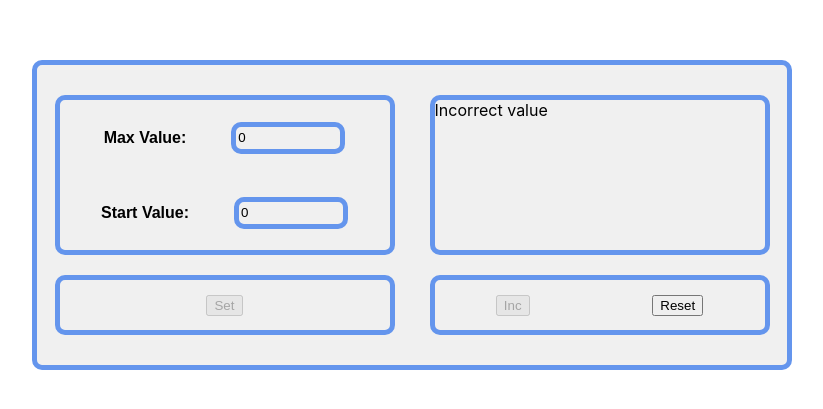
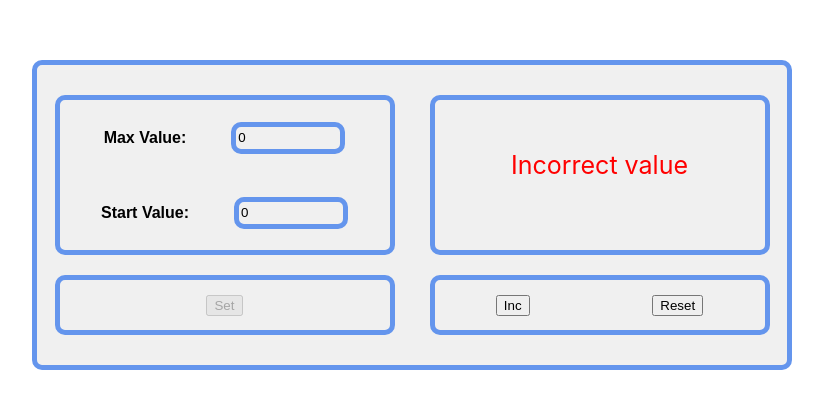
Before and after one commit to AndreyZaytsev90/IT-INC-counter, a React (Create React App) app in the folder counter/: page / in a window 1280 px wide. Shown: the part 185-594 px from the top of the page, without its empty margins (228-1051 px from the left). Built offline with nearby package versions, Linux system fonts and the light colour scheme.

Commit message:
Fixed bugs

```diff
--- a/counter/src/App.tsx
+++ b/counter/src/App.tsx
@@ -7,14 +7,16 @@ import {Settings} from "./components/Settings";
 function App() {
     //// counter
     const [value, setValue] = useState<number>(0)
+
     const incButtonHandler = () => value < maxValue ? setValue(value + 1) : value
     const resetButtonHandler = () => value === maxValue ? setValue(0) : value
+
     ////
 
 
     const [maxValue, setMaxValue] = useState<number>(0)
     const [startValue, setStartValue] = useState<number>(0)
-    const [error, setError] = useState<string>('')
+    const [isDisabled, setIsDisabled] = useState(true)
 
 
     const setButtonHandler = () => {
@@ -22,14 +24,13 @@ function App() {
         if (value != startValue || startValue < maxValue) {
             setValue(startValue)
             setStartValue(startValue)
-            setError('')
+        }
+        if (startValue < 0 || startValue >= maxValue || maxValue < 0) {
+            setIsDisabled(false)
         } else {
-            setError("Incorrect value!")
+            setIsDisabled(true)
         }
 
-        if (startValue < 0 || startValue >= maxValue || maxValue < 0) {
-            setError("Incorrect value!")
-        }
 
     }
 
@@ -43,6 +44,8 @@ function App() {
                         startValue={startValue}
                         setStartValue={setStartValue}
                         setButtonHandler={setButtonHandler}
+                        isDisabled={isDisabled}
+                        setIsDisabled={setIsDisabled}
                     />
                 </div>
                 <div>
@@ -52,7 +55,7 @@ function App() {
                         value={value}
                         incButtonHandler={incButtonHandler}
                         resetButtonHandler={resetButtonHandler}
-                        error={error}
+                        isDisabled={isDisabled}
                     />
                 </div>
             </div>
--- a/counter/src/components/Counter.tsx
+++ b/counter/src/components/Counter.tsx
@@ -9,20 +9,20 @@ type CounterPropsType = {
     value: number
     incButtonHandler: () => void
     resetButtonHandler: () => void
-    error: string
+    isDisabled: boolean
 }
 
 const Counter = (props: CounterPropsType) => {
 
-    const {maxValue, startValue, value, incButtonHandler, resetButtonHandler, error} = props
+    const {maxValue, startValue, value, incButtonHandler, resetButtonHandler, isDisabled} = props
 
     return (
         <div>
-            <Screen maxValue={maxValue} startValue={startValue} value={value} error={error}/>
+            <Screen maxValue={maxValue} startValue={startValue} value={value}  isDisabled={isDisabled}/>
 
             <div className={style.fieldWithButtons}>
 
-                <Button name={"Inc"} callBack={incButtonHandler} isDisabled={value === maxValue}/>
+                <Button name={"Inc"} callBack={incButtonHandler} isDisabled={!isDisabled}/>
                 <Button name={"Reset"} callBack={resetButtonHandler} isDisabled={value < maxValue}/>
 
             </div>
--- a/counter/src/components/Menu.tsx
+++ b/counter/src/components/Menu.tsx
@@ -8,27 +8,21 @@ type MenuPropsType = {
     setMaxValue: (maxValue: number) => void
     startValue: number
     setStartValue: (startValue: number) => void
+    setIsDisabled: (value: boolean) => void
 }
 
-const Menu = ({maxValue, setMaxValue, startValue, setStartValue}: MenuPropsType) => {
+const Menu = ({maxValue, setMaxValue, startValue, setStartValue, setIsDisabled}: MenuPropsType) => {
 
-    /*const [text, setText] = useState<string>('')*/
-    const [errorInput, setErrorInput] = useState<string>('')
+    const showAlertMax = () => alert("Введено значение: " + maxValue)
+    const showAlertStart = () => alert("Введено значение: " + startValue)
 
-    const showAlertMax = () => {
-        if (errorInput) {
-            alert('введите число...')
-        } else {
-            alert(maxValue)
-        }
+    const maxInputHandler = (number: number) => {
+        setMaxValue(number)
+        setIsDisabled(false)
     }
-
-    const showAlertStart = () => {
-        if (errorInput) {
-            alert('введите число...')
-        } else {
-            alert(startValue)
-        }
+    const startInputHandler = (number: number) => {
+        setStartValue(number)
+        setIsDisabled(false)
     }
 
     return (
@@ -36,14 +30,12 @@ const Menu = ({maxValue, setMaxValue, startValue, setStartValue}: MenuPropsType)
 
             <div className={style.values}>
                 <div>Max Value:</div>
-                {/*  <input className={style.input} value={maxValue}  type="number" />*/}
-                <Input value={maxValue} onChangeText={setMaxValue} onEnter={showAlertMax}/>
+                <Input value={maxValue} onChangeText={maxInputHandler} onEnter={showAlertMax}/>
             </div>
 
             <div className={style.values}>
                 <div>Start Value:</div>
-                {/* <input className={style.input} value={startValue}  type="number"/>*/}
-                <Input value={startValue} onChangeText={setStartValue} onEnter={showAlertStart}/>
+                <Input value={startValue} onChangeText={startInputHandler} onEnter={showAlertStart}/>
             </div>
 
         </div>
--- a/counter/src/components/Screen.tsx
+++ b/counter/src/components/Screen.tsx
@@ -6,31 +6,29 @@ type ScreenPropsType = {
     maxValue: number
     startValue: number
     value: number
-    error: string
+    isDisabled: boolean
 
 }
 
-export const Screen = ({maxValue, startValue, value, error}: ScreenPropsType) => {
+export const Screen = ({maxValue, startValue, value, isDisabled}: ScreenPropsType) => {
 
     const falseValue = startValue < 0 || startValue >= maxValue || maxValue < 0
-    const trueValue = value != startValue || startValue < maxValue
+    /*const trueValue = value != startValue || startValue < maxValue*/
 
-    const classError = error ? style.error : style.black
-    const colorNum = value < maxValue ? /*style.black*/classError : style.red
+    const colorNum = value < maxValue ? style.black: style.red
 
+    const message = !isDisabled && !falseValue ? `Enter value and press "Set"` : "Incorrect value"
 
-    const messageError = <div>Incorrect value</div>
-    const message = <div>Enter value and press "Set"</div>
     /*  const classValue = `${style.value} ${colorNum}`
       //const classError = error ? style.error: style.black
       const screen = `${error ? style.error: style.black} ${colorNum}`*/
-
+    console.log(!isDisabled || falseValue)
+    console.log(message)
 
     return (
         <div className={style.counterScreen}>
             {/*<div className={classValue}>{value}</div>
             <div >{startValue >= maxValue? enterValue : value}</div>*/}
-
             {/* {falseValue && falseValue
                 ? <div>Incorrect value!</div>
                 : <div>Enter value and press "Set"</div>}
@@ -38,10 +36,16 @@ export const Screen = ({maxValue, startValue, value, error}: ScreenPropsType) =>
             ? <div>{startValue <= maxValue? startValue: value}</div>
             : <div>{value}</div>}*/}
 
+            {!isDisabled && !falseValue && <div className={style.enterValue}>{message}</div>}
+            {falseValue && <div className={style.error}>{message}</div>}
+            {isDisabled && !falseValue && <div className={colorNum}>{value}</div>}
+
+         {/*   {falseValue && message}
+
             {falseValue
                     ? messageError
                     : trueValue
-                        ? message && <div className={colorNum}>{value}</div> : ''}
+                        ? message && <div className={colorNum}>{value}</div> : ''}*/}
         </div>
     );
 };
--- a/counter/src/components/Settings.tsx
+++ b/counter/src/components/Settings.tsx
@@ -10,10 +10,19 @@ type SettingsPropsType = {
     startValue: number
     setStartValue: (startValue: number) => void
     setButtonHandler: () => void
+    isDisabled: boolean
+    setIsDisabled: (value: boolean) => void
 }
 
-export const Settings = ({maxValue, setMaxValue, startValue, setStartValue, setButtonHandler}: SettingsPropsType) => {
-
+export const Settings = ({
+                             maxValue,
+                             setMaxValue,
+                             startValue,
+                             setStartValue,
+                             setButtonHandler,
+                             isDisabled,
+                             setIsDisabled
+                         }: SettingsPropsType) => {
 
     return (
         <div>
@@ -22,11 +31,13 @@ export const Settings = ({maxValue, setMaxValue, startValue, setStartValue, setB
                 setMaxValue={setMaxValue}
                 startValue={startValue}
                 setStartValue={setStartValue}
+                setIsDisabled={setIsDisabled}
             />
             <div className={style.fieldWithButtons}>
                 <Button name={"Set"}
                         callBack={setButtonHandler}
-                        isDisabled={(startValue < 0 || startValue >= maxValue || maxValue < 0)}></Button>
+                    /*isDisabled={(startValue < 0 || startValue >= maxValue || maxValue < 0)}*/
+                        isDisabled={isDisabled}></Button>
             </div>
         </div>
     );
--- a/counter/src/css/screen.module.css
+++ b/counter/src/css/screen.module.css
@@ -8,15 +8,19 @@
     height: 150px;
 
 }
-.value {
+.enterValue {
     display: flex;
     justify-content: center;
+    font-size: 25px;
+    margin-top: 50px;
+    color: black;
 }
 
 .error {
     display: flex;
     justify-content: center;
-    font-size: 30px;
+    font-size: 25px;
+    margin-top: 50px;
     color: red;
 }
 
```
Also changed, not shown: counter/package.json (+5 -5 lines), 1 other file (tests, documents, lock files or other folders).
